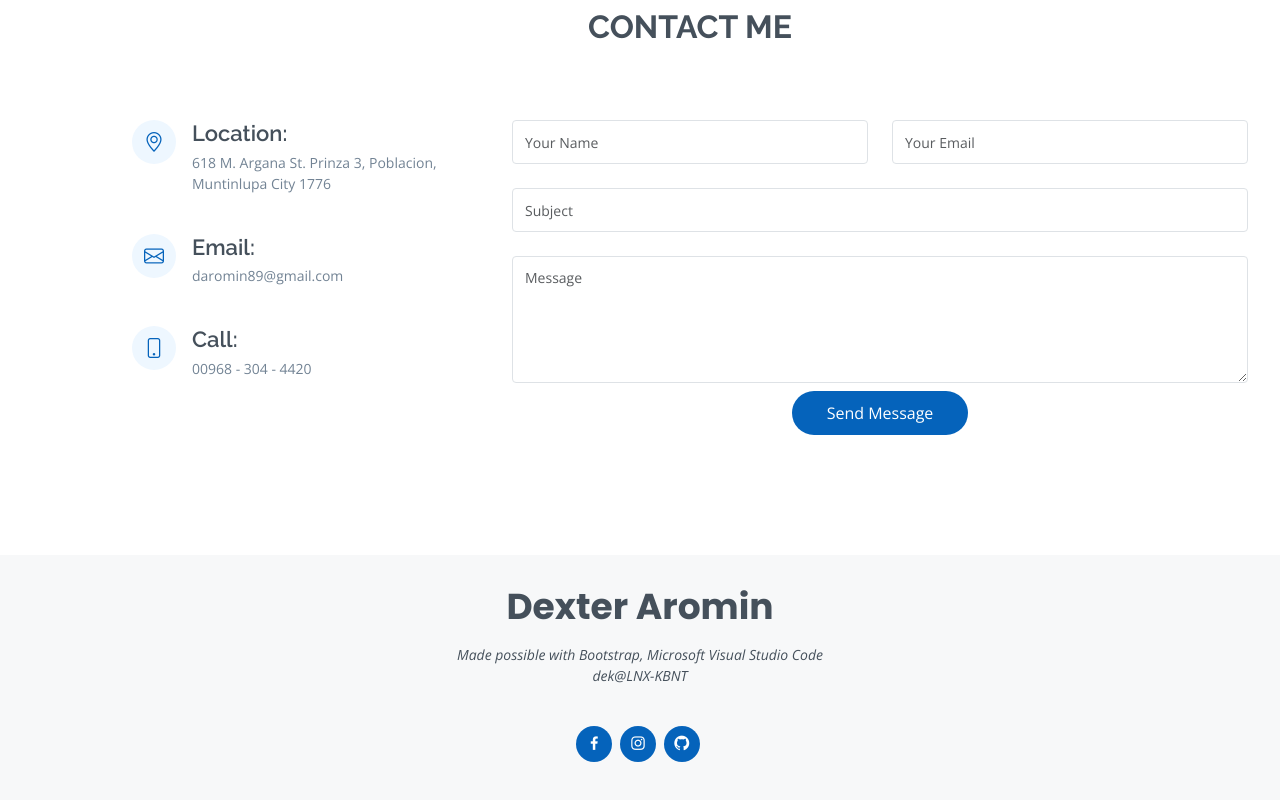
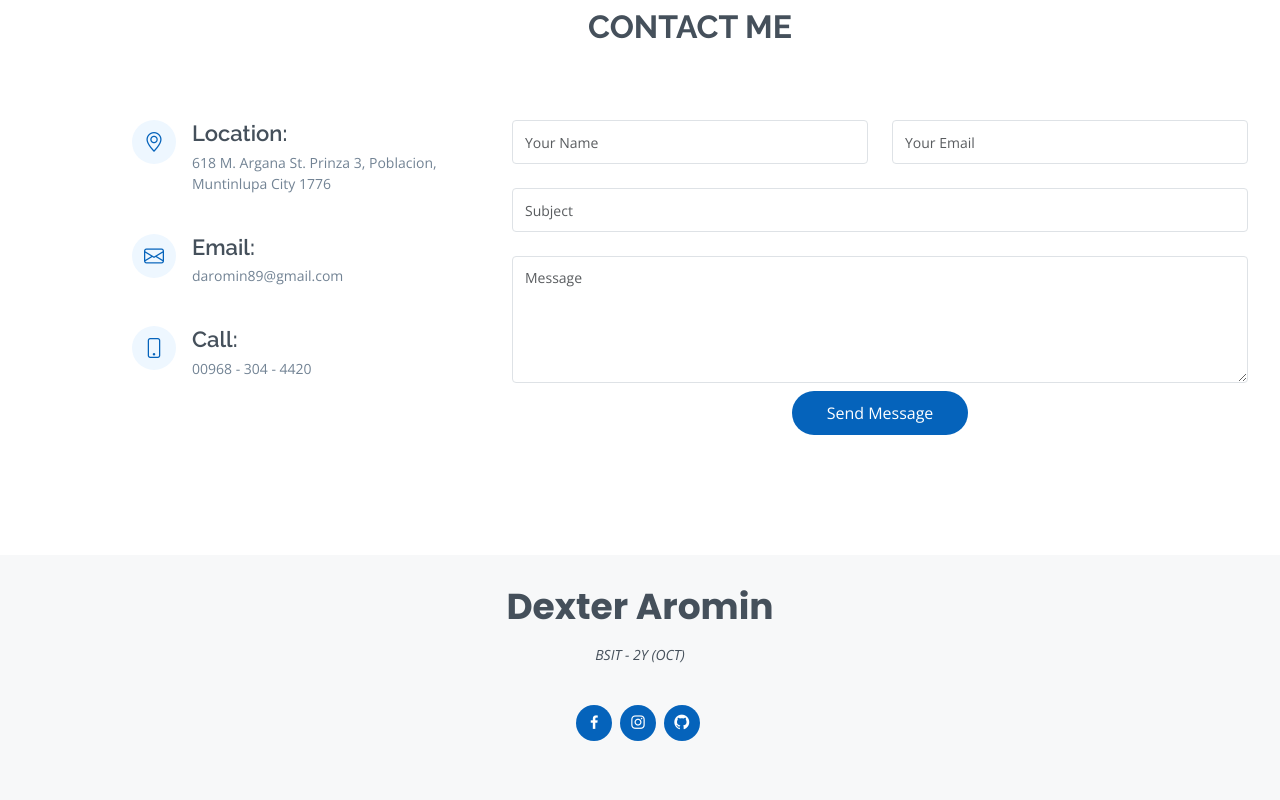
Before and after one commit to gnome-x11/profile, a plain HTML site: page index.html in a window 1280 px wide. Shown: the part 3402-4202 px from the top of the page. Drawn offline with nearby package versions, Linux system fonts and the light colour scheme.

Commit message:
Update index.html

```diff
--- a/index.html
+++ b/index.html
@@ -346,8 +346,7 @@
       <footer id="footer">
         <div class="container">
           <h3>Dexter Aromin</h3>
-          <p>Made possible with Bootstrap, Microsoft Visual Studio Code<br>
-          dek@LNX-KBNT</p>
+          <p>BSIT - 2Y (OCT)</p>
           <div class="social-links">
             <a href="https://www.facebook.com/dexter.aromin.50/" class="facebook"><i class="bx bxl-facebook"></i></a>
             <a href="https://www.instagram.com/d_xt_r_r_m_n/?hl=en" class="instagram"><i class="bx bxl-instagram"></i></a>
```
